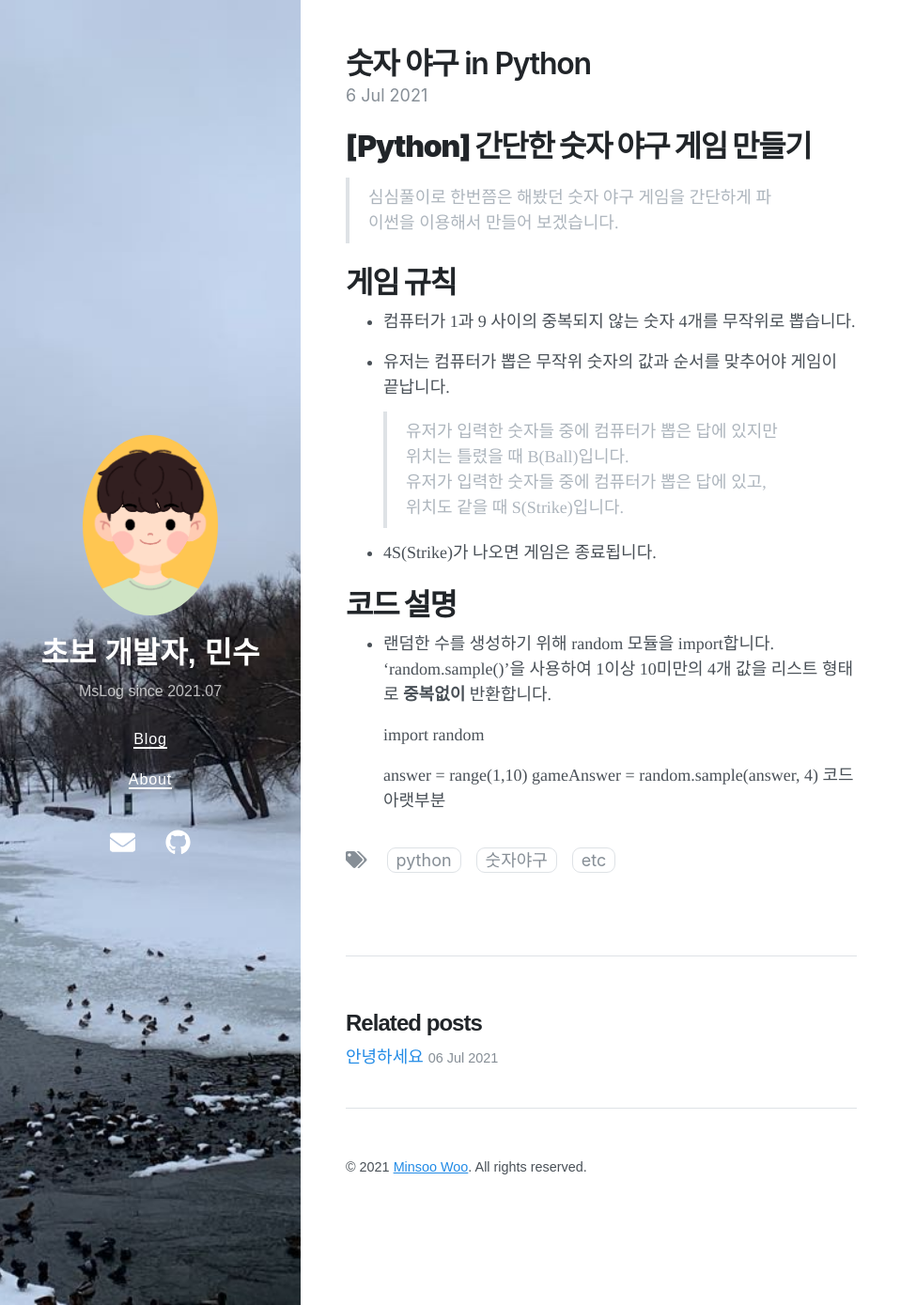
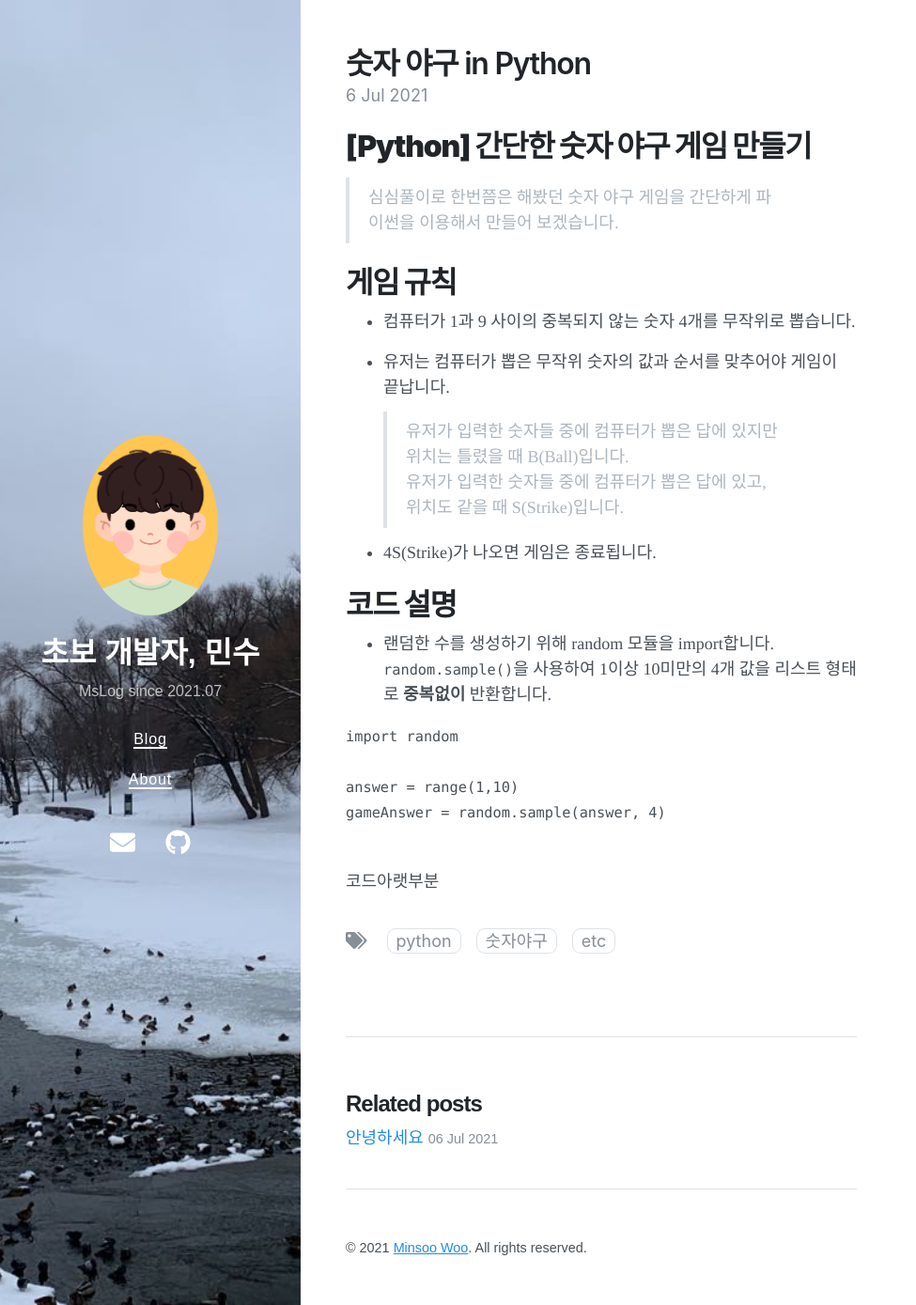
Before and after one commit to MsWoo/MsWoo.github.io, a Jekyll site: the page built from _posts/2021-07-06-baseball.md, in a window 1280 px wide and 1389 px high. Shown: the whole window at 94% size, without its empty margins (0-975 px from the left). Built offline with Jekyll 4.4.1, drawn with Linux system fonts in a browser that asks for light colours; nearby versions of some CDN libraries.

Commit message:
Update 2021-07-06-baseball.md

````diff
--- a/_posts/2021-07-06-baseball.md
+++ b/_posts/2021-07-06-baseball.md
@@ -19,10 +19,13 @@ tags: [python, 숫자야구, etc]
 
 # **코드 설명**
 * 랜덤한 수를 생성하기 위해 random 모듈을 import합니다.
-'random.sample()'을 사용하여 1이상 10미만의 4개 값을 리스트 형태로 **중복없이** 반환합니다.
+`random.sample()`을 사용하여 1이상 10미만의 4개 값을 리스트 형태로 **중복없이** 반환합니다.
 
-    import random
+```{.python}
+import random
 
-    answer = range(1,10)
-    gameAnswer = random.sample(answer, 4)
+answer = range(1,10)
+gameAnswer = random.sample(answer, 4)
+```
+
 코드아랫부분
````
